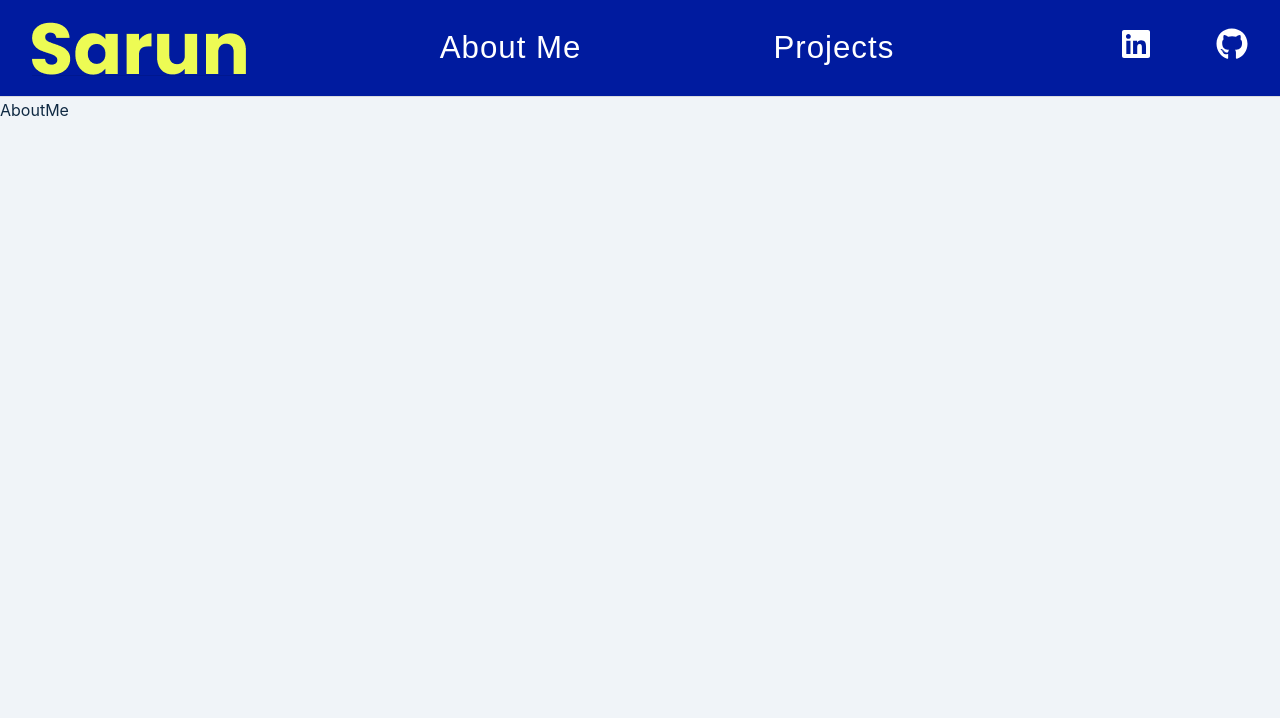
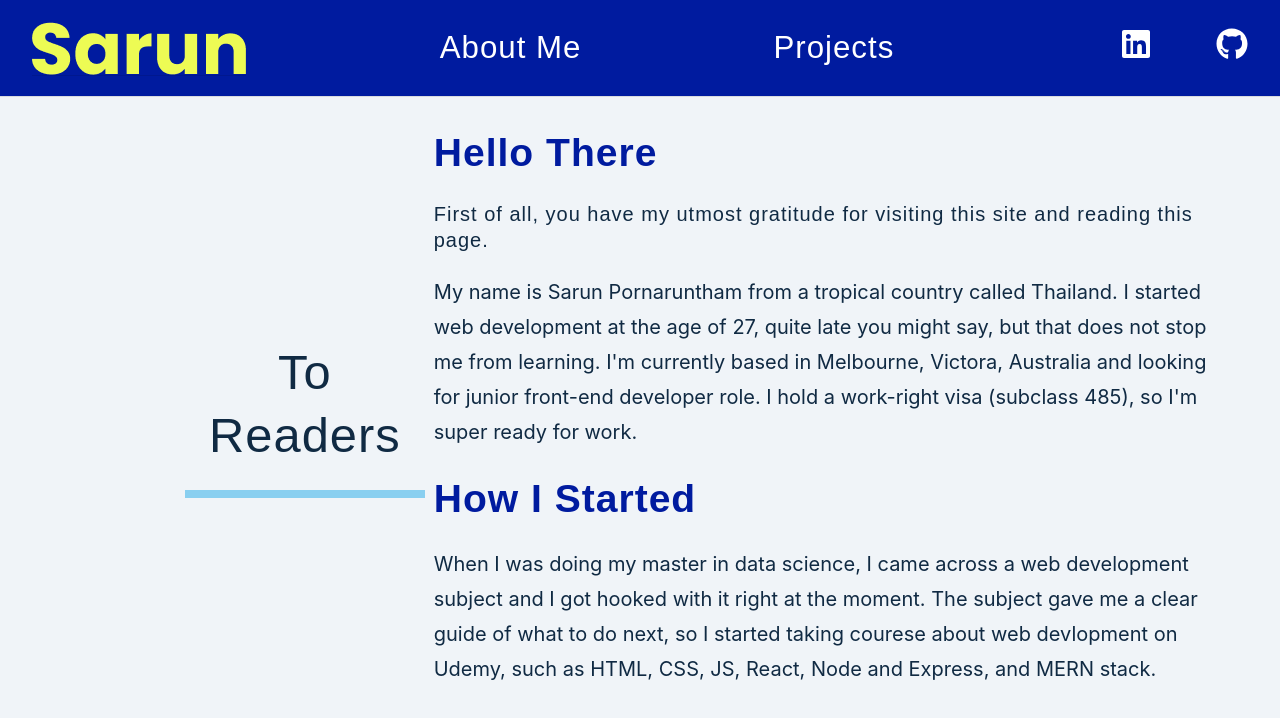
Before and after one commit to sarunx93/my_portfolio, a React (Create React App) app: page /about-me in a window 1280 px wide. Shown: the top 718 px of the page. Built offline with nearby package versions, Linux system fonts and the light colour scheme.

Commit message:
aboutme started

```diff
--- a/src/index.css
+++ b/src/index.css
@@ -117,6 +117,7 @@ h2 {
 
 h3 {
   font-size: 1.953rem;
+
 }
 
 h4 {
@@ -125,6 +126,7 @@ h4 {
 
 h5 {
   font-size: 1.25rem;
+  text-transform:none;
 }
 
 small,
--- a/src/pages/AboutMe.js
+++ b/src/pages/AboutMe.js
@@ -1,7 +1,67 @@
 import React from "react";
+import styled from "styled-components";
+const AboutMe = () => {
+  return (
+    <Wrapper>
+      <div className="to-readers">
+        <h1 className="heading-text">To readers</h1>
+        <div className="underline"></div>
+      </div>
 
-const AboutMe = () => {
-  return <div>AboutMe</div>;
+      <div className="text-container">
+        <h2 className="headline">Hello there</h2>
+        <h5 className="welcome-sen">
+          First of all, you have my utmost gratitude for visiting this site and
+          reading this page.
+        </h5>
+        <div className="p-container">
+          <p className="paragraph">
+            My name is Sarun Pornaruntham from a tropical country called
+            Thailand. I started web development at the age of 27, quite late you
+            might say, but that does not stop me from learning. I'm currently
+            based in Melbourne, Victora, Australia and looking for junior
+            front-end developer role. I hold a work-right visa (subclass 485),
+            so I'm super ready for work.
+          </p>
+        </div>
+        <h2 className="headline">How I started</h2>
+        <p className="paragraph">
+          When I was doing my master in data science, I came across a web
+          development subject and I got hooked with it right at the moment. The
+          subject gave me a clear guide of what to do next, so I started taking
+          courese about web devlopment on Udemy, such as HTML, CSS, JS, React,
+          Node and Express, and MERN stack.
+        </p>
+      </div>
+    </Wrapper>
+  );
 };
+const Wrapper = styled.div`
+  padding: 2rem;
+  display: flex;
+  /* flex-direction: column; */
+  align-items: center;
+  justify-content: space-between;
+  .to-readers {
+    margin-left: 9rem;
+  }
+  .heading-text {
+    text-align: center;
+  }
+  .text-container {
+    margin: 0 auto;
+  }
+  .headline {
+    color: var(--my-blue);
+    font-weight: bold;
+  }
 
+  .paragraph {
+    font-family: var(--bodyFont);
+    font-size: 1.25rem;
+  }
+  .p-container {
+    max-width: var(--max-width);
+  }
+`;
 export default AboutMe;
```
